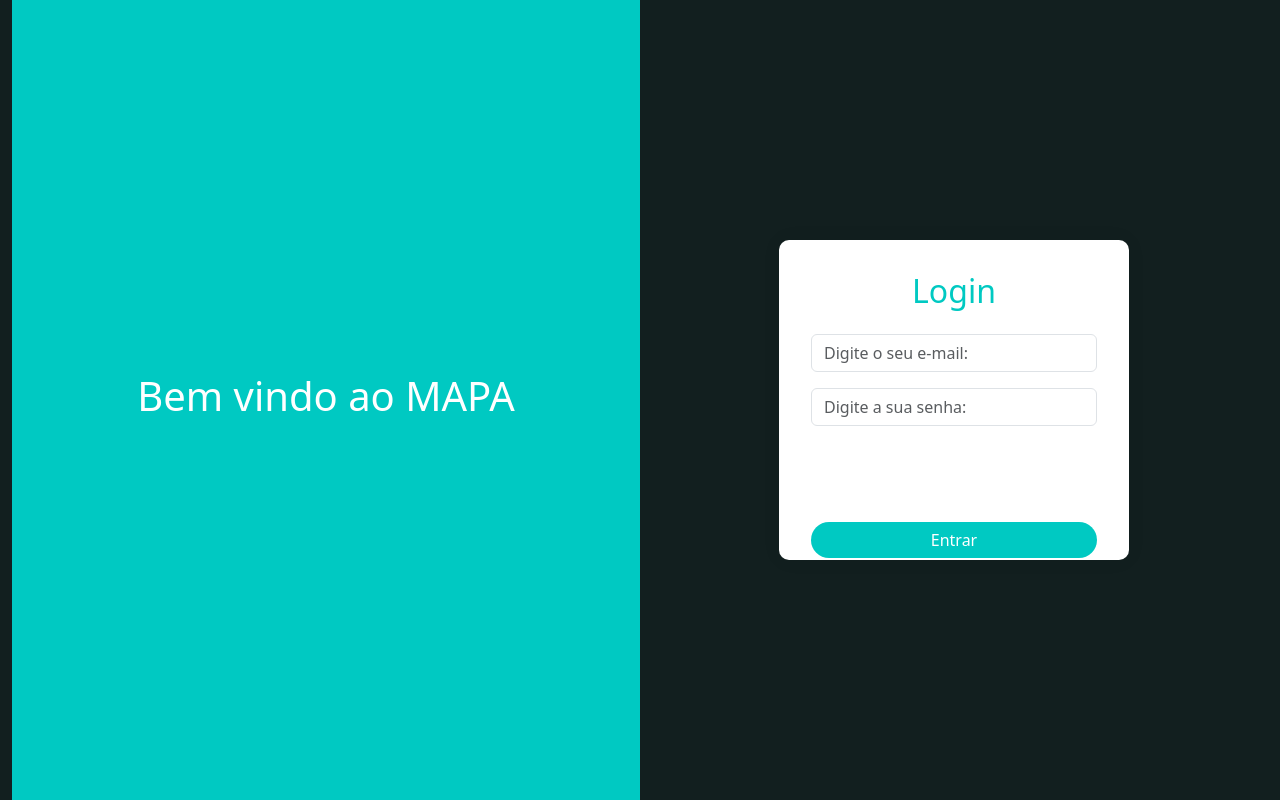
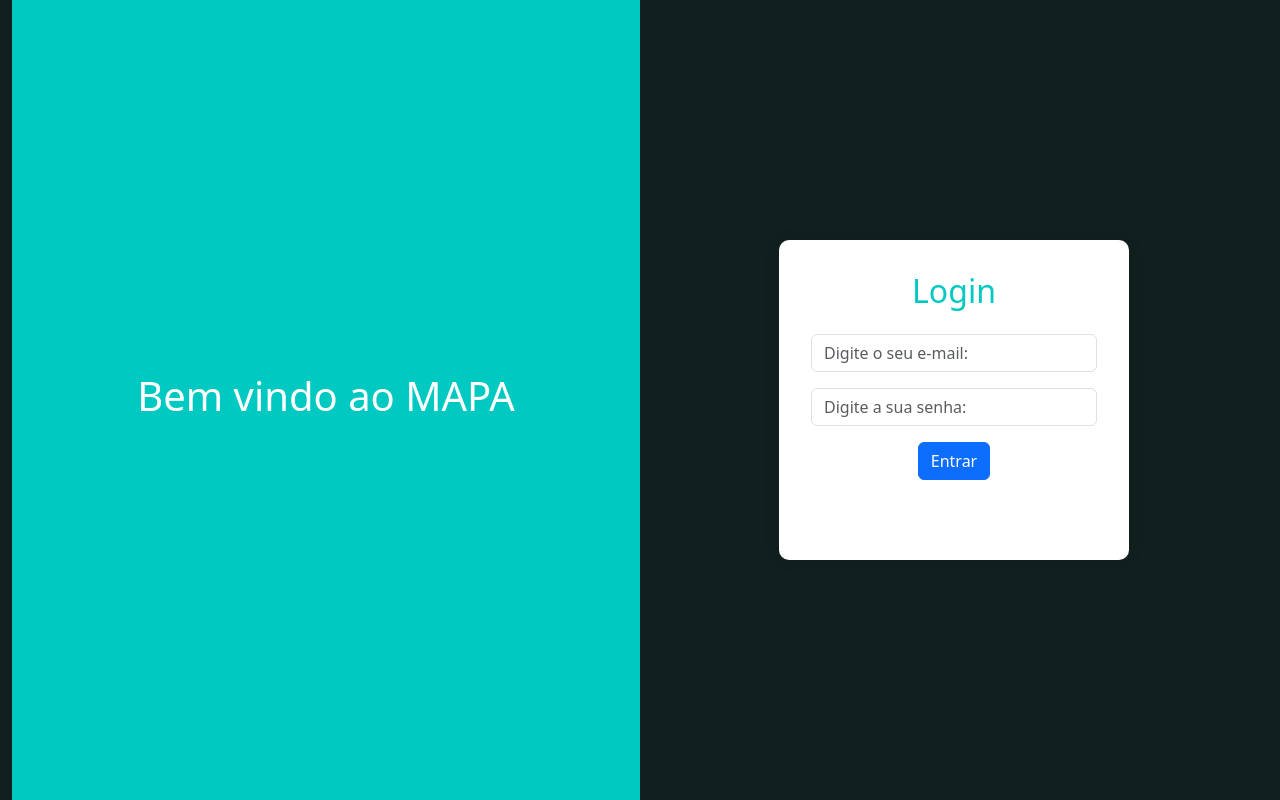
Before and after one commit to analicedantas/MAPA, a PHP site: page / in a window 1280 px wide. Run offline with PHP 8.4, Linux system fonts and the light colour scheme.

Commit message:
Update index.php

```diff
--- a/index.php
+++ b/index.php
@@ -96,7 +96,7 @@ if (isset($_POST['email'])) {
                         <div class="mb-3">
                             <input type="password" name="senha" class="form-control" placeholder="Digite a sua senha:" required>
                         </div>
-                        <button type="submit" class="btn btn-primary w-100">Entrar</button>
+                        <button type="submit" class="btn btn-primary">Entrar</button>
                     </form>
                 </div>
             </div>
```
